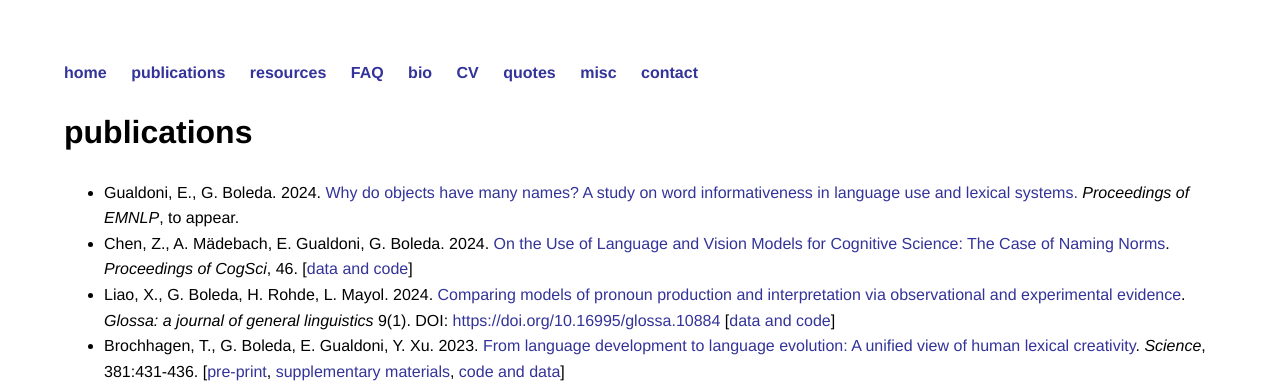
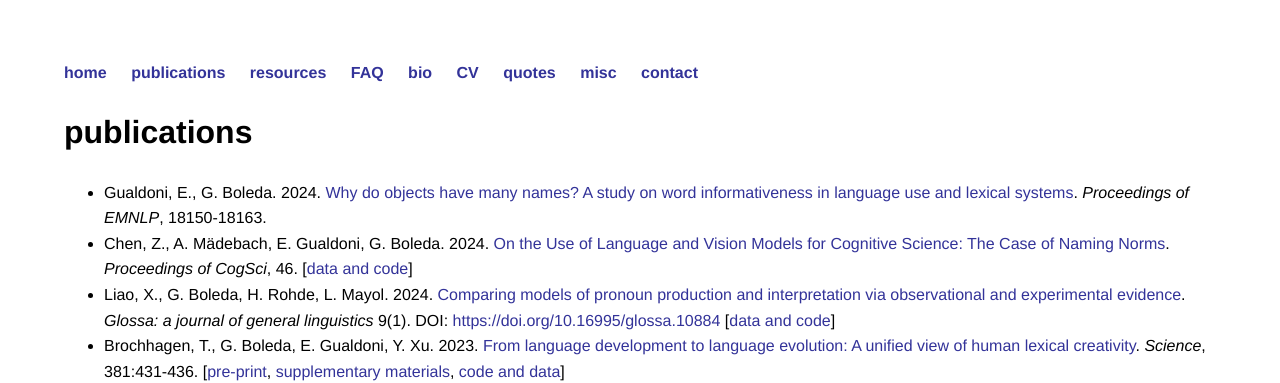
Before and after one commit to gboleda/gboleda.github.io, a Jekyll site: the page built from pubs/index.html, in a window 1280 px wide and 900 px high. Shown: the top 383 px of the window. Built offline with Jekyll 4.4.1, drawn with Linux system fonts in a browser that asks for light colours.

Commit message:
update cv, others, 2nd try

```diff
--- a/index.html
+++ b/index.html
@@ -52,8 +52,8 @@ title: Gemma Boleda
 <h3>sample publications</h3>
 <ul>
   <li>Gualdoni, E., G. Boleda. 2024.
-    <a href="/pubs/2232_Why_do_objects_have_many_.pdf">Why do objects have many names? A study on word informativeness in language use and lexical systems</a>.
-    <i>Proceedings of EMNLP</i>, to appear.
+    <a href="https://aclanthology.org/2024.emnlp-main.1009.pdf">Why do objects have many names? A study on word informativeness in language use and lexical systems</a>.
+    <i>Proceedings of EMNLP</i>, 18150-18163.
   </li>
   <li>Brochhagen, T., G. Boleda, E. Gualdoni, Y. Xu. 2023.
     <a href="https://www.science.org/doi/10.1126/science.ade7981">From language development to language evolution: A unified view of human lexical creativity</a>.
--- a/pubs/index.html
+++ b/pubs/index.html
@@ -17,8 +17,8 @@ title: publications
     -->
     <ul>
       <li>Gualdoni, E., G. Boleda. 2024.
-	<a href="/pubs/2232_Why_do_objects_have_many_.pdf">Why do objects have many names? A study on word informativeness in language use and lexical systems.</a>
-	<i>Proceedings of EMNLP</i>, to appear.
+	<a href="https://aclanthology.org/2024.emnlp-main.1009.pdf">Why do objects have many names? A study on word informativeness in language use and lexical systems</a>.
+	<i>Proceedings of EMNLP</i>, 18150-18163.
       </li>
 
       <li>Chen, Z., A. Mädebach, E. Gualdoni, G. Boleda. 2024.
```
Also changed, not shown: misc.md (+2 -0 lines), quotes.html (+25 -15 lines), 2 other files.
